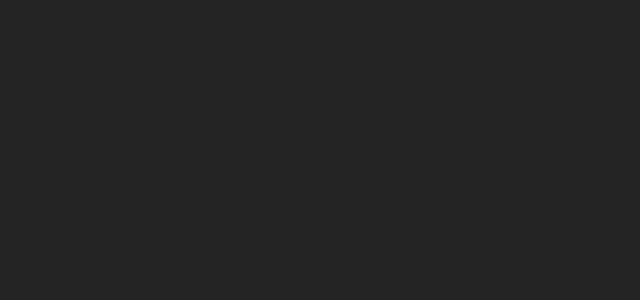
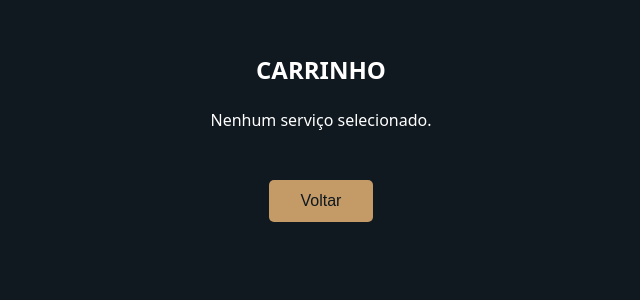
Before and after one commit to Project-C317/elodrinks-frontend, a React (Vite) app: page /carrinho in a window 1280 px wide. Before the commit this address had no page. Shown: the top 300 px of the page, without its empty margins (319-959 px from the left). Built offline with nearby package versions, Linux system fonts and the light colour scheme.

Commit message:
feat: Criando Page carrinho e  adicionando rota

```diff
--- /dev/null
+++ b/src/pages/Carrinho.tsx
@@ -0,0 +1,118 @@
+
+import { useEffect, useState } from "react";
+import { useNavigate } from "react-router-dom";
+import { Service } from "../services/api";
+
+export default function Carrinho() {
+  const [carrinho, setCarrinho] = useState<Service[]>([]);
+  const navigate = useNavigate();
+
+  useEffect(() => {
+    const data = JSON.parse(localStorage.getItem("carrinho") || "[]");
+    setCarrinho(data);
+  }, []);
+
+  const removerItem = (index: number) => {
+    const novoCarrinho = [...carrinho];
+    novoCarrinho.splice(index, 1);
+    setCarrinho(novoCarrinho);
+    localStorage.setItem("carrinho", JSON.stringify(novoCarrinho));
+    window.dispatchEvent(new Event("carrinhoAtualizado")); // Atualiza o ícone no header
+  };
+
+  const finalizarOrcamento = () => {
+    localStorage.removeItem("carrinho");
+    window.dispatchEvent(new Event("carrinhoAtualizado")); // Atualiza o ícone no header
+    navigate("/agradecimento");
+  };
+
+  const totalGeral = carrinho.reduce((acc, item) => acc + item.FinalBudget, 0);
+
+  if (carrinho.length === 0) {
+    return (
+        <div
+        style={{
+            backgroundColor: "#101820",
+            minHeight: "100vh",
+            color: "white",
+            textAlign: "center",
+            paddingTop: "2rem",
+        }}
+        >
+        <h2>CARRINHO</h2>
+        <p>Nenhum serviço selecionado.</p>
+
+        <button
+            onClick={() => navigate("/home")}
+            style={{
+            marginTop: "2rem",
+            padding: "0.75rem 2rem",
+            backgroundColor: "#c49b66",
+            color: "#101820",
+            border: "none",
+            borderRadius: "5px",
+            fontSize: "1rem",
+            cursor: "pointer",
+            }}
+        >
+            Voltar
+        </button>
+        </div>
+    );
+    }
+
+
+  return (
+    <div style={{ background: "#101820", minHeight: "100vh", color: "white", padding: "2rem" }}>
+      <h2 style={{ textAlign: "center" }}>CARRINHO</h2>
+
+      {carrinho.map((servico, index) => (
+        <div key={index} style={{ marginBottom: "2rem", borderBottom: "1px solid #fff", paddingBottom: "1rem" }}>
+          <p><strong>{servico.Name}</strong></p>
+          <p>Preço base: R$ {servico.BasePrice.toFixed(2)}</p>
+          <p>Custo por cliente: R$ {servico.CostPerClient.toFixed(2)}</p>
+          <p>Quantidade de clientes: {servico.ClientQuantity}</p>
+          <p>Pagamento inicial: R$ {servico.DownPayment.toFixed(2)}</p>
+          <p>Data: {new Date(servico.EventDate).toLocaleDateString("pt-BR")}</p>
+          <p>Duração: {servico.EventDuration} horas</p>
+          <p><strong>Orçamento final: R$ {servico.FinalBudget.toFixed(2)}</strong></p>
+          <p>Pagamento final: R$ {servico.FinalPayment.toFixed(2)}</p>
+
+          <button
+            onClick={() => removerItem(index)}
+            style={{
+              marginTop: "0.5rem",
+              backgroundColor: "#f44336",
+              color: "#fff",
+              border: "none",
+              padding: "0.4rem 1rem",
+              borderRadius: "5px",
+              cursor: "pointer"
+            }}
+          >
+            Remover
+          </button>
+        </div>
+      ))}
+
+      <h3 style={{ textAlign: "center" }}>Total geral: R$ {totalGeral.toFixed(2)}</h3>
+
+      <div style={{ display: "flex", justifyContent: "center", marginTop: "2rem" }}>
+        <button
+          onClick={finalizarOrcamento}
+          style={{
+            backgroundColor: "#c49b66",
+            color: "#101820",
+            padding: "0.8rem 2rem",
+            borderRadius: "6px",
+            border: "none",
+            fontWeight: "bold",
+            cursor: "pointer"
+          }}
+        >
+          Finalizar orçamento
+        </button>
+      </div>
+    </div>
+  );
+}
--- a/src/pages/ServiceList.tsx
+++ b/src/pages/ServiceList.tsx
@@ -1,6 +1,5 @@
 import { useEffect, useState } from "react";
 import { serviceApi, Service } from "../services/api";
-import { useNavigate } from "react-router-dom";
 
 // Função para mapear os dados da API para o formato esperado
 export const mapServices = (services: any[]): Service[] => {
@@ -23,7 +22,7 @@
   const [services, setServices] = useState<Service[]>([]);
   const [loading, setLoading] = useState(true);
   const [selectedService, setSelectedService] = useState<Service | null>(null);
-  const navigate = useNavigate();
+
 
   useEffect(() => {
     serviceApi
--- a/src/routes/index.tsx
+++ b/src/routes/index.tsx
@@ -4,6 +4,7 @@
 import Login from "../pages/Login"
 import ServiceList from "../pages/ServiceList"
 import OptionalItemsList from "../pages/OptionalItemsList"
+import Carrinho from "../pages/Carrinho";
 
 export default function AppRoutes() {
   return (
@@ -14,9 +15,7 @@
         <Route path="/config" element={<Config />} />
         <Route path="/servicos" element={<ServiceList />} />
          <Route path="/optional-items" element={<OptionalItemsList />} />
-        {/* Você pode adicionar outras rotas abaixo, ex: */}
-        {/* <Route path="/sobre" element={<About />} /> */}
-        {/* <Route path="/contato" element={<Contact />} /> */}
+       <Route path="/carrinho" element={<Carrinho />} />
       </Routes>
     </BrowserRouter>
   )
```
